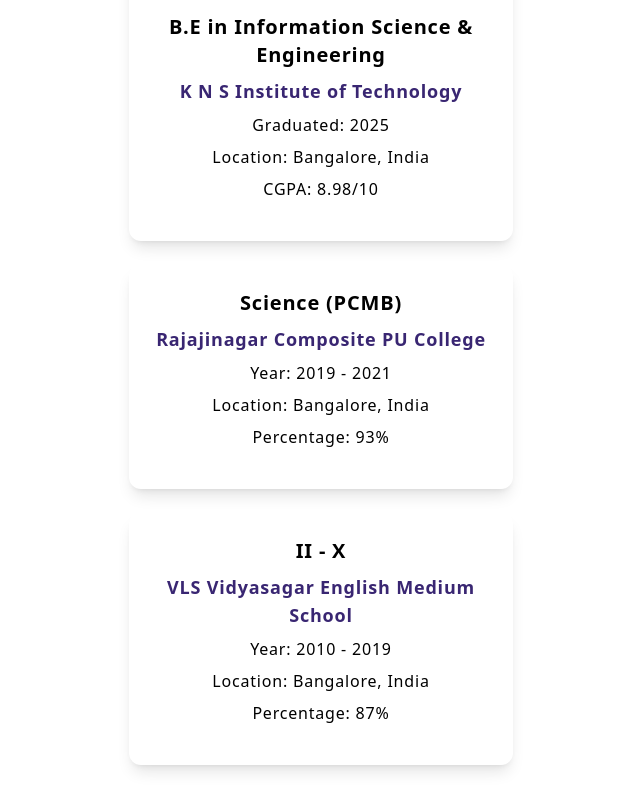
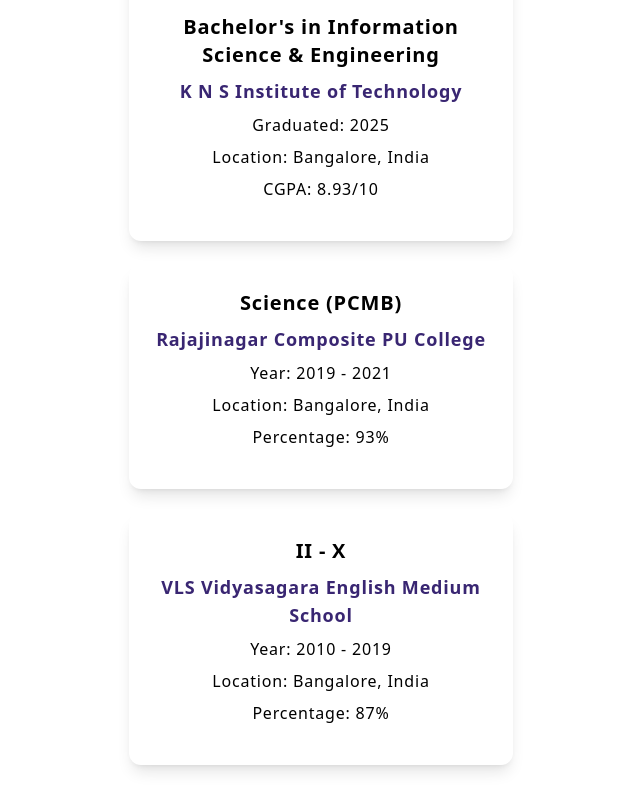
Before and after one commit to canvabouys/myywebsite, a plain HTML site: page index.html in a window 1280 px wide. Shown: the part 1783-2594 px from the top of the page, without its empty margins (319-959 px from the left). Drawn offline with Linux system fonts and the light colour scheme.

Commit message:
Update educational details in index.html

```diff
--- a/index.html
+++ b/index.html
@@ -334,11 +334,11 @@
                                     </div>
                                 </div>
                                 <div class="text-center">
-                                    <h3 class="text-xl font-bold mb-2">B.E in Information Science & Engineering</h3>
+                                    <h3 class="text-xl font-bold mb-2">Bachelor's in Information Science & Engineering</h3>
                                     <p class="text-lg font-semibold text-purple mb-2">K N S Institute of Technology</p>
                                     <p class="text-base mb-2">Graduated: 2025</p>
                                     <p class="text-base mb-2">Location: Bangalore, India</p>
-                                    <p class="text-base mb-4">CGPA: 8.98/10</p>
+                                    <p class="text-base mb-4">CGPA: 8.93/10</p>
                                 </div>
                             </article>
                         </div>
@@ -359,7 +359,7 @@
                             <article class="p-6 m-3 sm:w-96 w-full shadow-lg rounded-xl">
                                 <div class="text-center">
                                     <h3 class="text-xl font-bold mb-2">II - X</h3>
-                                    <p class="text-lg font-semibold text-purple mb-2">VLS Vidyasagar English Medium School</p>
+                                    <p class="text-lg font-semibold text-purple mb-2">VLS Vidyasagara English Medium School</p>
                                     <p class="text-base mb-2">Year: 2010 - 2019</p>
                                     <p class="text-base mb-2">Location: Bangalore, India</p>
                                     <p class="text-base mb-4">Percentage: 87%</p>
```
